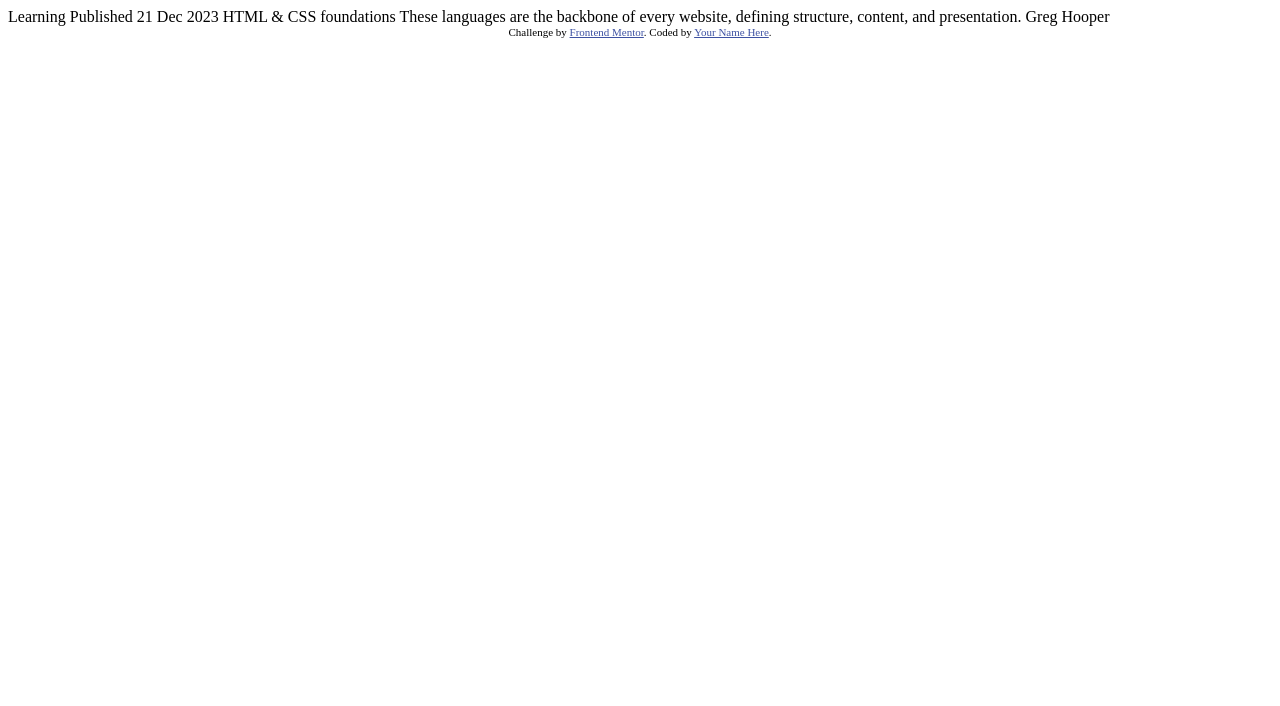
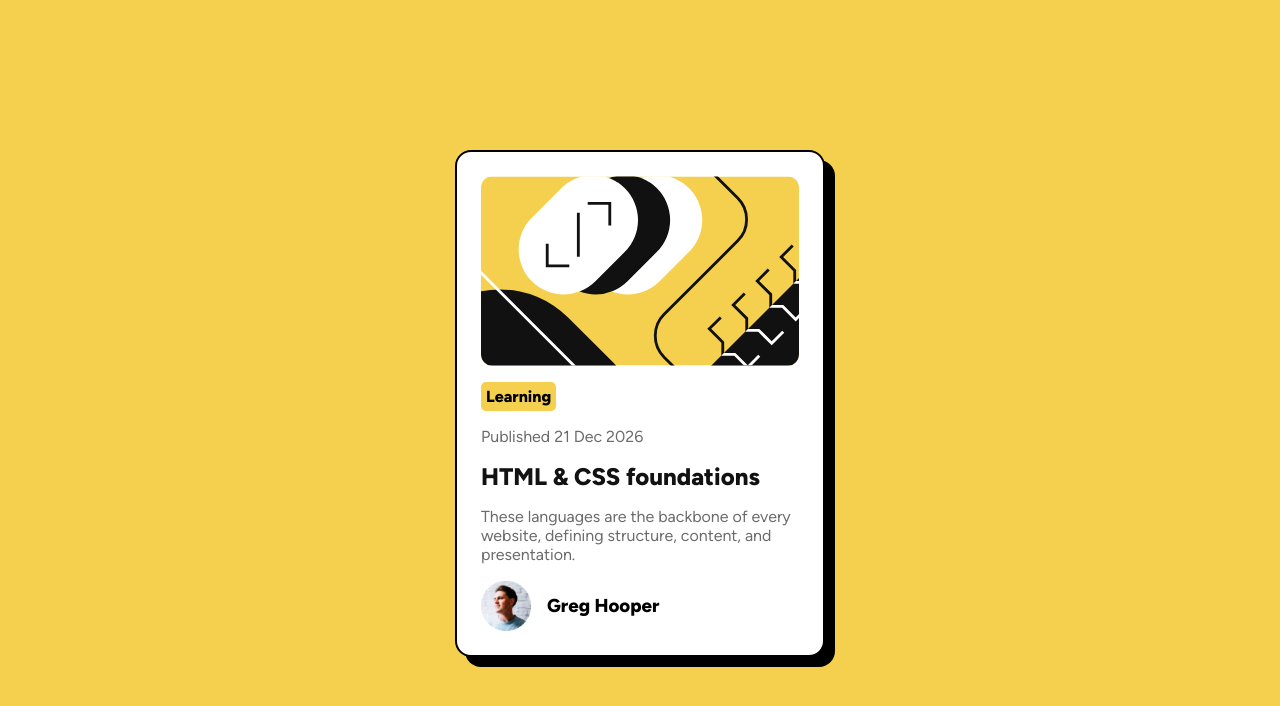
Before and after one commit to MohammadNassar4/blog-preview-card-main, a plain HTML site: page index.html in a window 1280 px wide. Drawn offline with Linux system fonts and the light colour scheme.

Commit message:
Created the design with html and stylized it with css.

```diff
--- a/css/styles.css
+++ b/css/styles.css
@@ -0,0 +1,89 @@
+* {
+  margin: 0;
+  padding: 0;
+  box-sizing: border-box;
+}
+
+@font-face {
+  font-family: "figtree";
+  src: url(../assets/fonts/Figtree-VariableFont_wght.ttf);
+}
+
+body {
+  font-family: "figtree";
+}
+
+img {
+  width: 100%;
+  display: block;
+  border-radius: 12px;
+}
+
+.float-left {
+  float: left;
+}
+
+.clear-fix {
+  clear: both;
+}
+
+.container {
+  overflow: hidden;
+  height: 100vh;
+  background-color: #f4d04e;
+}
+
+.card {
+  width: 370px;
+  padding: 24px;
+  background-color: #ffffff;
+  margin:  auto;
+  margin-top: calc(50vh - 250px);
+  border-radius: 16px;
+  border: 2px solid black;
+  box-shadow: 10px 10px black;
+}
+
+.img-wrapper {
+  margin-bottom: 16px;
+}
+
+.content .lable {
+  width: fit-content;
+  font-weight: 800;
+  background-color: #f4d04e;
+  padding: 5px;
+  border-radius: 5px;
+  margin-bottom: 16px;
+}
+
+.puplish-date {
+  color: #6b6b6b;
+  margin-bottom: 16px;
+}
+
+.card-title {
+  font-weight: 800;
+  color: #121212;
+  margin-bottom: 16px;
+  transition: 0.3s;
+}
+
+.card-title:hover {
+  color: #f4d04e;
+}
+
+.card-desc {
+  color: #6b6b6b;
+  margin-bottom: 16px;
+}
+
+.author-info .author-img-wrapper {
+  width: 50px;
+  margin-right: 16px;
+}
+
+.author-name {
+  font-weight: 800;
+  margin-top: 14px;
+}
--- a/index.html
+++ b/index.html
@@ -7,28 +7,28 @@
   <link rel="icon" type="image/png" sizes="32x32" href="./assets/images/favicon-32x32.png">
 
   <title>Frontend Mentor | Blog preview card</title>
-
-  <!-- Feel free to remove these styles or customise in your own stylesheet 👍 -->
-  <style>
-    .attribution { font-size: 11px; text-align: center; }
-    .attribution a { color: hsl(228, 45%, 44%); }
-  </style>
+  <link rel="stylesheet" href="css/styles.css">
 </head>
 <body>
-
-  Learning
-
-  Published 21 Dec 2023
-
-  HTML & CSS foundations
-
-  These languages are the backbone of every website, defining structure, content, and presentation.
-
-  Greg Hooper
-
-  <div class="attribution">
-    Challenge by <a href="https://www.frontendmentor.io?ref=challenge" target="_blank">Frontend Mentor</a>.
-    Coded by <a href="#">Your Name Here</a>.
+  <div class="container">
+    <div class="card">
+      <div class="img-wrapper">
+        <img src="assets/images/illustration-article.svg" alt="an illustration">
+      </div>
+      <div class="content">
+        <p class="lable">Learning</p>
+        <p class="puplish-date">Published 21 Dec 2026</p>
+        <h2 class="card-title">HTML & CSS foundations</h2>
+        <p class="card-desc">These languages are the backbone of every website, defining structure, content, and presentation.</p>
+      </div>
+      <div class="author-info">
+        <div class="author-img-wrapper float-left">
+          <img src="assets/images/image-avatar.webp" alt="profile picture of the author">
+        </div>
+        <h3 class="author-name float-left">Greg Hooper</h3>
+        <div class="clear-fix"></div>
+      </div>
+    </div>
   </div>
 </body>
 </html>
```
